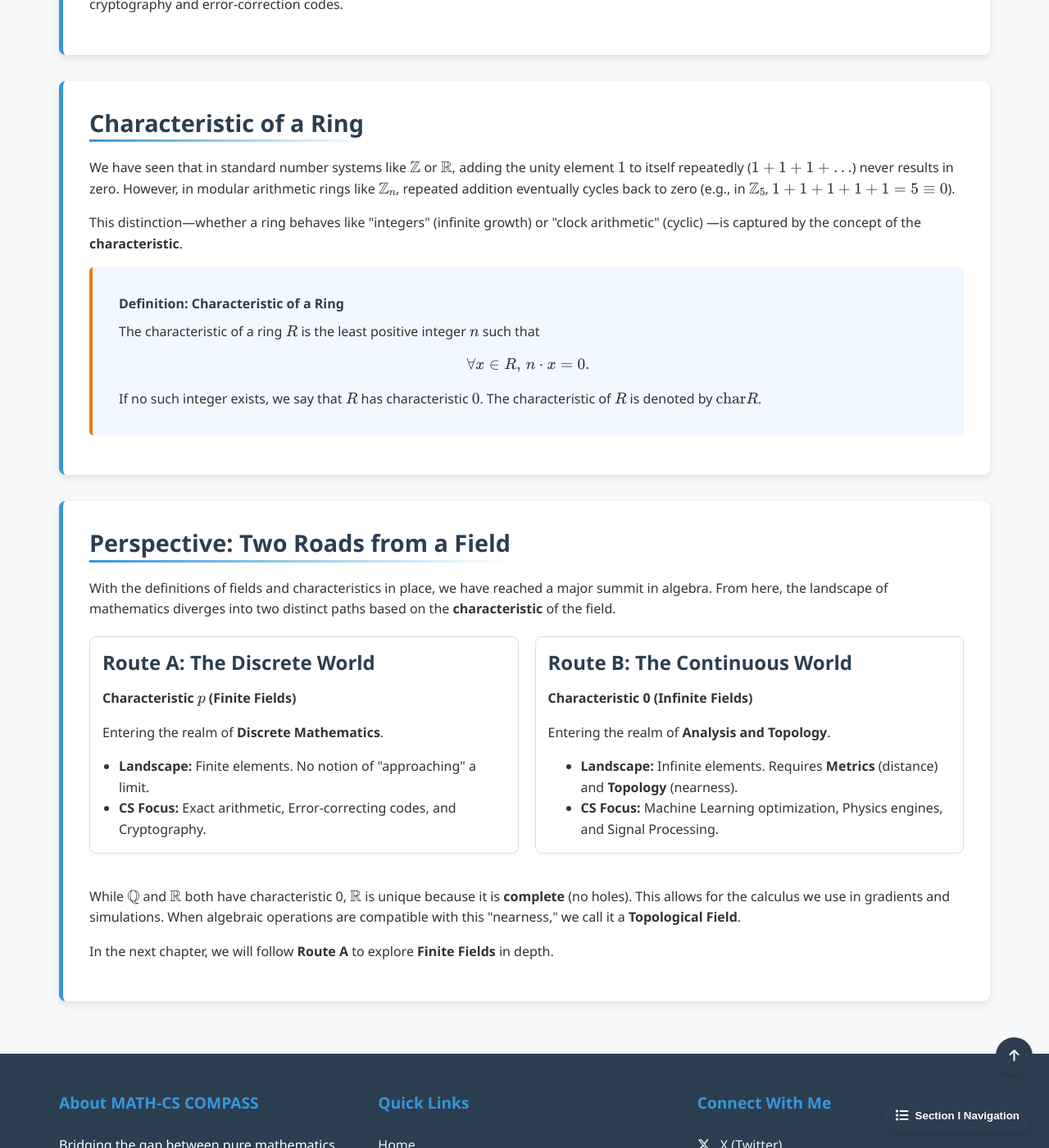
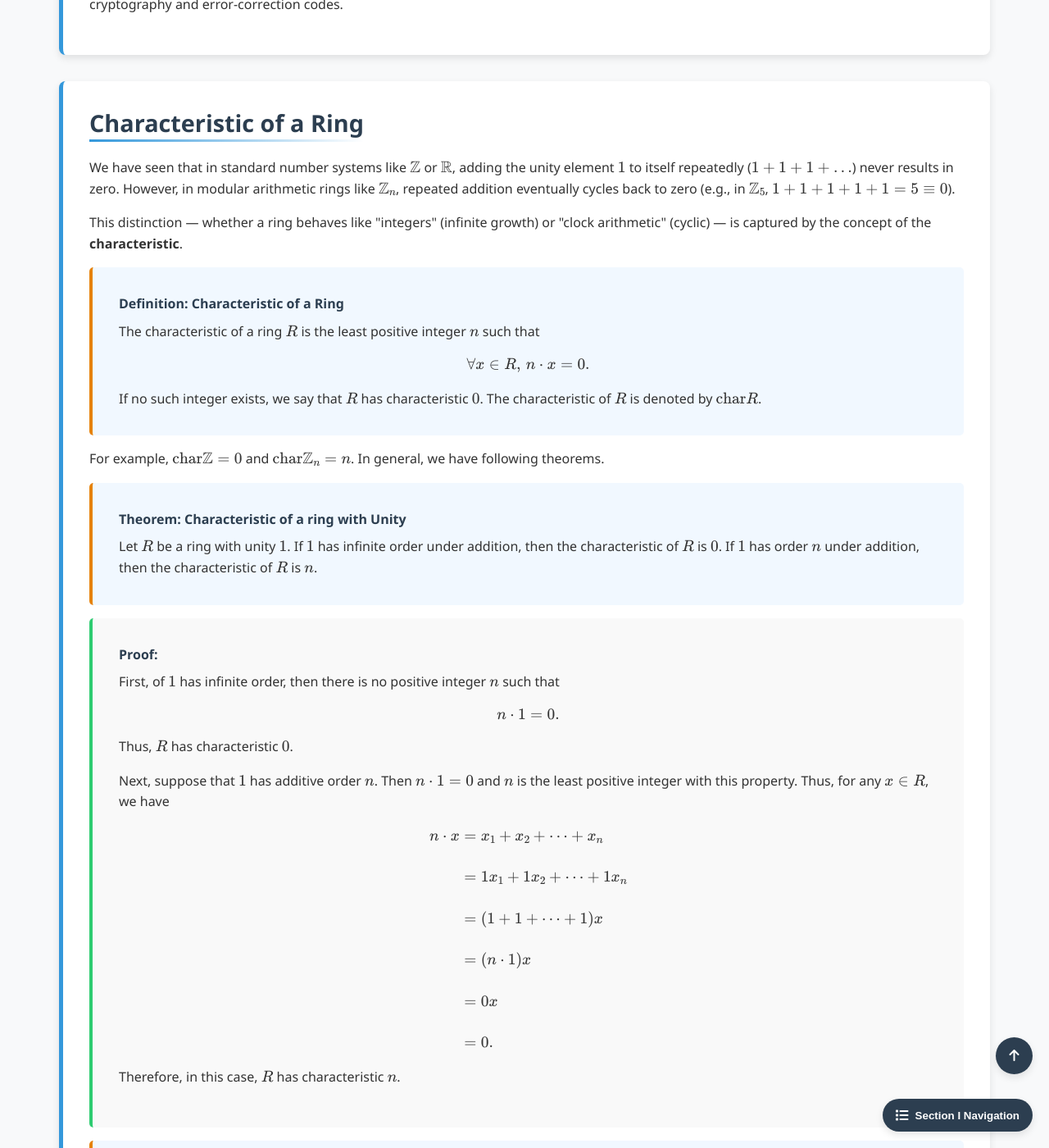
Before and after one commit to Yusukey01/yusukey01.github.io, a Jekyll site: the page built from Mathematics/Linear_algebra/intro_rings.html, in a window 1280 px wide and 1400 px high, scrolled down 9380 px. Shown: the whole window at 82% size. Built offline with Jekyll 4.4.1, drawn with Linux system fonts in a browser that asks for light colours; some of the changed text lies outside the part shown.

Commit message:
write I-18, intro to rings, Characteristic

```diff
--- a/Mathematics/Linear_algebra/intro_rings.html
+++ b/Mathematics/Linear_algebra/intro_rings.html
@@ -662,8 +662,8 @@ noindex: true
                 </p>
 
                 <p>
-                    This distinction—whether a ring behaves like "integers" (infinite growth) or "clock arithmetic" (cyclic)
-                    —is captured by the concept of the <strong>characteristic</strong>.
+                    This distinction — whether a ring behaves like "integers" (infinite growth) or "clock arithmetic" (cyclic)
+                    — is captured by the concept of the <strong>characteristic</strong>.
                 </p>
 
                 <div class="theorem">
@@ -675,17 +675,72 @@ noindex: true
                     If no such integer exists, we say that \(R\) has characteristic \(0\). The characteristic
                     of \(R\) is denoted by \(\text{char} R\).
                 </div>
+
+                <p>
+                    For example, \(\text{char} \mathbb{Z} = 0\) and \(\text{char} \mathbb{Z}_n = n\). In general, we have following theorems.
+                </p>
+
+                <div class="theorem">
+                    <span class="theorem-title">Theorem: Characteristic of a ring with Unity</span>
+                    Let \(R\) be a ring with unity \(1\). If \(1\) has infinite order under addition, then the characteristic of \(R\) is \(0\).
+                    If \(1\) has order \(n\) under addition, then the characteristic of \(R\) is \(n\).
+                </div>
+
+                <div class="proof">
+                    <span class="proof-title">Proof:</span>
+                    <p>
+                        First, of \(1\) has infinite order, then there is no positive integer \(n\) such that
+                        \[
+                        n \cdot 1 = 0.
+                        \]
+                        Thus, \(R\) has characteristic \(0\).
+                    </p>
+                    <p>
+                        Next, suppose that \(1\) has additive order \(n\).  Then \(n \cdot 1 = 0\) and \(n\) is the least positive integer with
+                        this property. Thus, for any \(x \in R\), we have
+                        \[
+                        \begin{align*}
+                        n \cdot x &= x_1 + x_2 + \cdots + x_n \\\\
+                                  &= 1x_1 + 1x_2 + \cdots + 1x_n \\\\
+                                  &= (1 + 1 + \cdots + 1)x \\\\
+                                  &= (n \cdot 1)x \\\\
+                                  &= 0x \\\\
+                                  &= 0.
+                        \end{align*}
+                        \]
+                        Therefore, in this case, \(R\) has characteristic \(n\).
+                    </p>
+                </div>
+
+
+                <div class="theorem">
+                    <span class="theorem-title">Theorem: Characteristic of an Integral Domain</span>
+                    The characteristic of an integral domain is either \(0\) or prime.
+                </div>
+
+                <div class="proof">
+                    <span class="proof-title">Proof: </span>
+                    <p>
+                        Suppose that \(1\) has order \(n\) and that \(n =st\), where \(1 \leq s, t \leq n\).
+                    </p>
+
+                    <p>
+                        Here, we know that if \(m\) and \(n\) are
+                        integers and \(a\) and \(b\) are elements from a ring, then \((m \cdot a)(n \cdot b) = (mn) \cdot (ab)\). Then
+                        \[
+                        0 = n \cdot 1 = (st) \cdot 1 = (s \cdot 1)(t \cdot 1).
+                        \]
+                        Thus, either \(s \cdot 1 = 0\) and \(t \cdot 1 = 0\).
+                    </p>
+
+                    <p>
+                        Since \(n\) is the least positive integer with the property that \(n \cdot 1 = 0\), we must have either
+                        \(s = n\) or \(t = n\). Therefore, \(n\) is prime.
+                    </p>
+                </div>
+
                 <!--
-                    Content suggestions:
-                    - For rings without unity: smallest n such that n · a = 0 for all a ∈ R
-                    - Examples:
-                      * char(Z) = 0
-                      * char(Z_n) = n
-                      * char(Q) = char(R) = char(C) = 0
-                    - Theorem: The characteristic of an integral domain is either 0 or prime
                     - CS application: char(GF(2^n)) = 2, important for binary arithmetic
-
-                    【TODO: 例 (char Z = 0, char Z_n = n) や定理をここに記述してください
                 -->
             </section>
 
```
